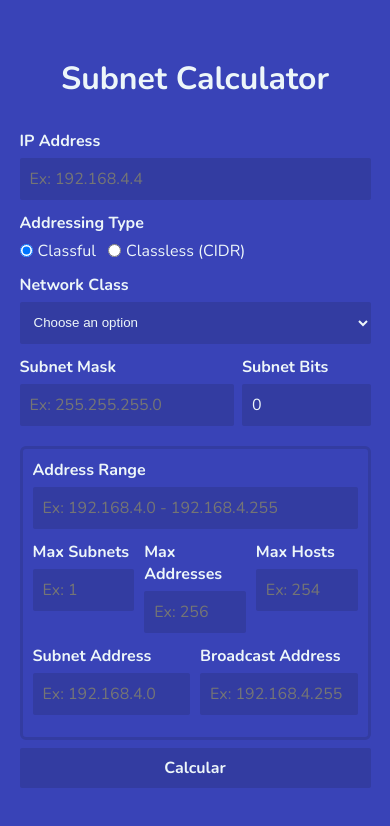
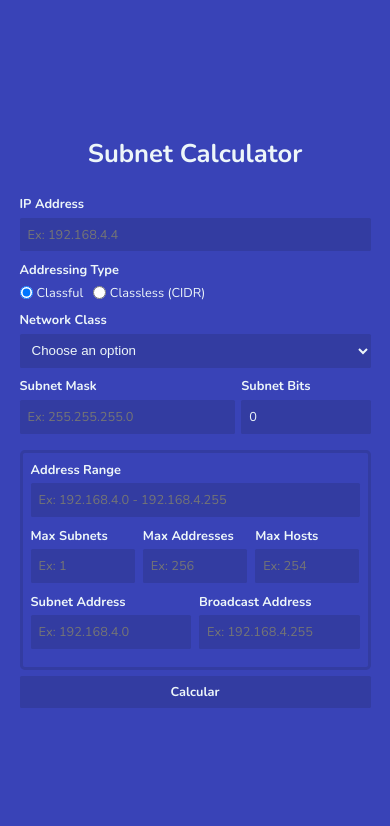
Before and after one commit to fernandonagase/masker, a React (Create React App) app: page / in a window 390 px wide. Shown: the top 826 px of the page. Built offline with nearby package versions, Linux system fonts and the light colour scheme.

Commit message:
fix: added responsive layout rules

```diff
--- a/src/assets/styles/app.css
+++ b/src/assets/styles/app.css
@@ -1,5 +1,5 @@
 :root {
-    font-size: 62.5%;
+    font-size: 60.00%;
 
     --background-color: #3943B7;
     --control-on-background: #333CA1;
@@ -39,3 +39,15 @@ textarea {
     width: 90vw;
     max-width: 768px;
 }
+
+@media (max-width: 340px) {
+    :root {
+        font-size: 40.00%;
+    }
+}
+
+@media (min-width: 340px) and (max-width: 768px) {
+    :root {
+        font-size: 50.00%;
+    }
+}
```
